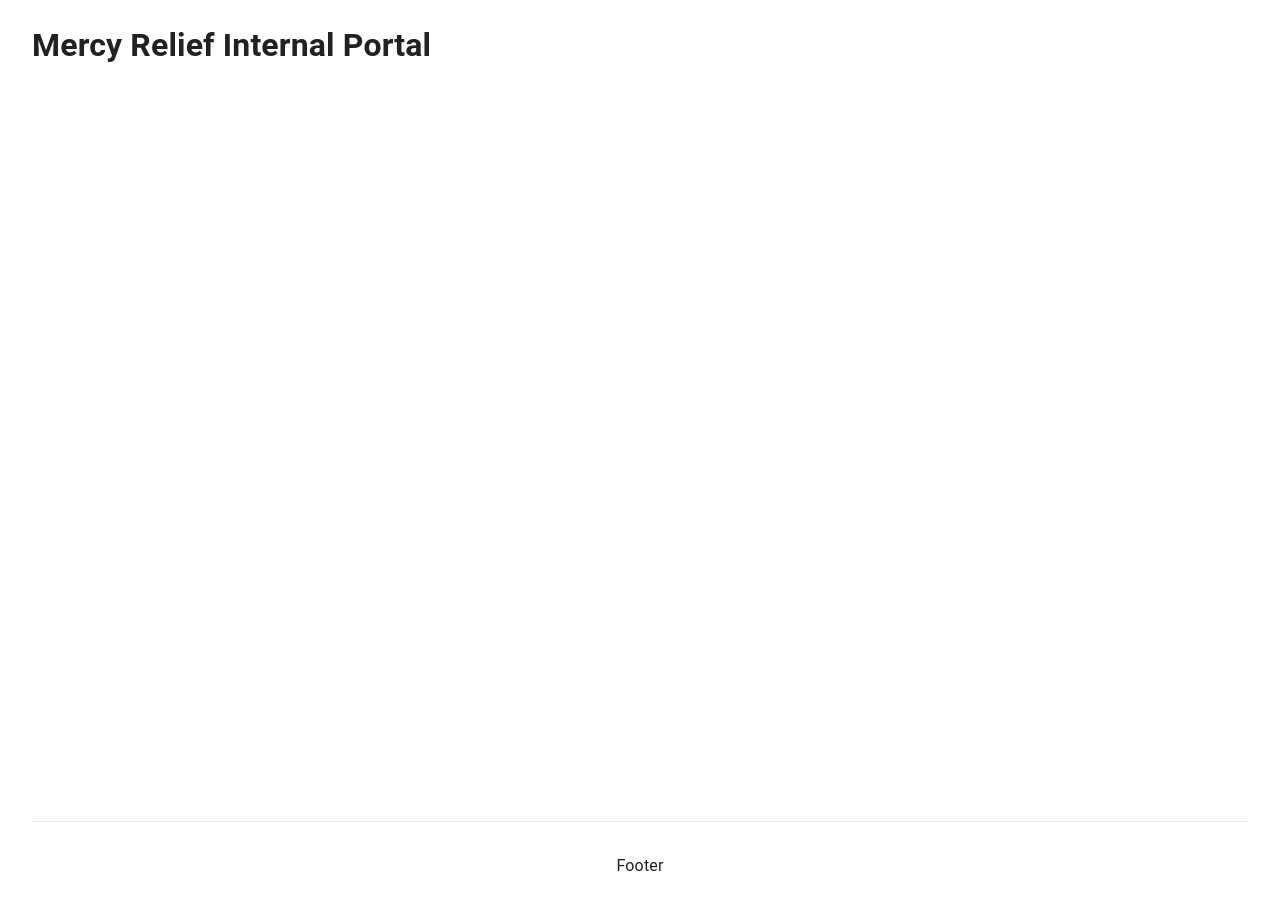
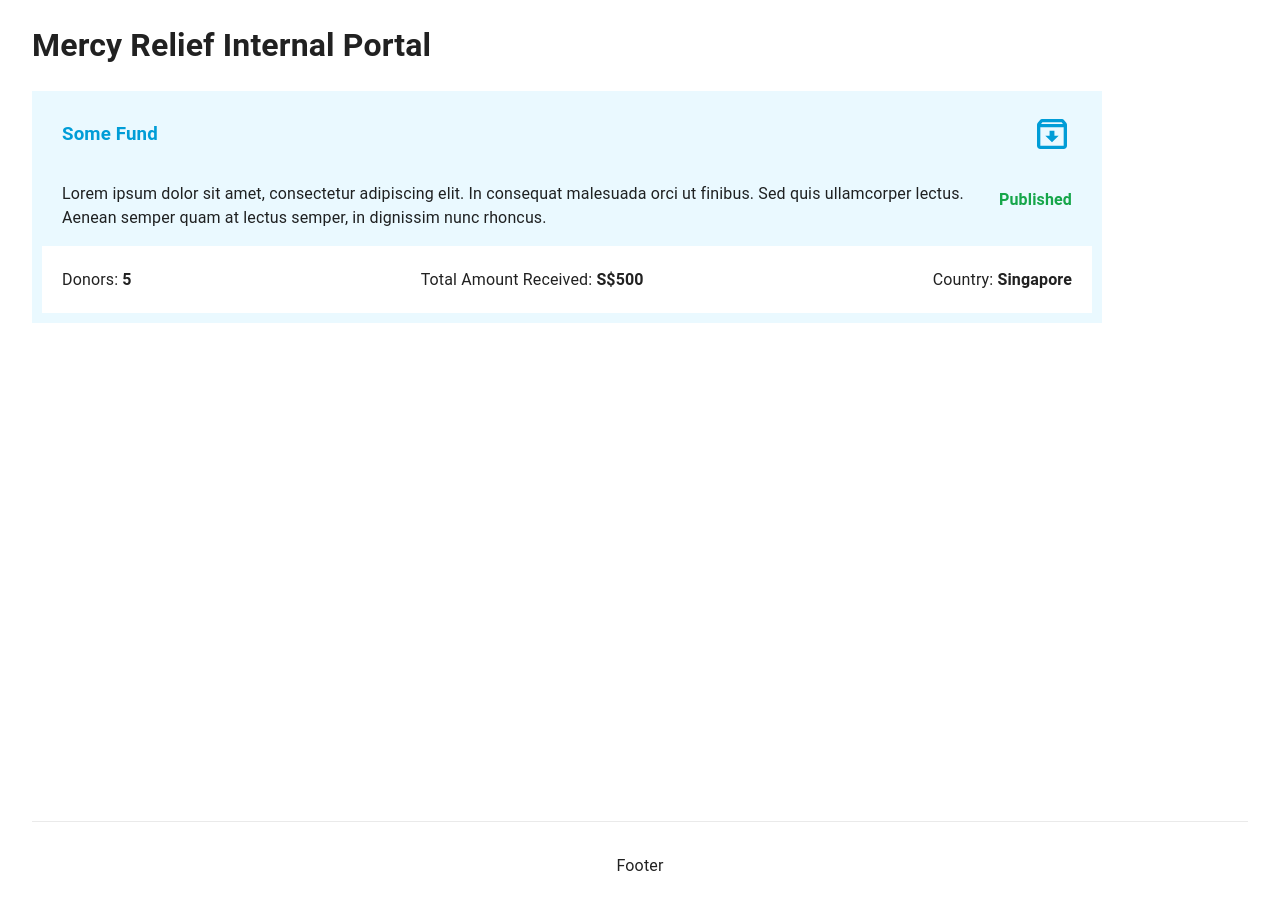
Before and after one commit to dsc-project-mr/mr-fe-internal, a Next.js app: page / in a window 1280 px wide. Built offline with nearby package versions, Linux system fonts and the light colour scheme.

Commit message:
Added Campaign list item

```diff
--- /dev/null
+++ b/components/CampaignListItem/index.tsx
@@ -0,0 +1,112 @@
+import ArchiveOutlinedIcon from '@mui/icons-material/ArchiveOutlined'
+import { Box} from '@mui/material'
+
+const styledmainbox = {
+  display: 'flex',
+  flexDirection: 'column',
+  width: '1070px',
+  height: '100%',
+  padding: '10px',
+  backgroundColor: '#EAF9FF',
+}
+
+const styledmainbody = {
+  display: 'flex',
+  flexDirection: 'column',
+  justifyContent: 'space-between',
+  padding: '0px 20px 0px 20px',
+}
+
+const styledbottombox = {
+  display: 'flex',
+  flex: 'auto',
+  flexDirection: 'row',
+  justifyContent: 'space-between',
+  alignItems: 'center',
+  width: '100%',
+  height: '67px',
+  backgroundColor: '#FFFFFF',
+  padding: '0px 20px 0px 20px',
+}
+
+const styledbottomitems = {
+  display: 'flex',
+}
+
+const styledinput = {
+  fontSize: '15',
+  fontWeight: '700',
+}
+
+type Props = {
+  CampaignName: String
+  CampaignDetails: String
+  Donors: Number
+  Amount: Number
+  Country: String
+  Published: Boolean
+}
+
+const CampaignListItem = ({
+  CampaignName,
+  CampaignDetails,
+  Donors,
+  Amount,
+  Country,
+  Published,
+}: Props) => {
+  return (
+    <Box sx={styledmainbox}>
+      <Box sx={styledmainbody} className="main-body">
+        <div
+          style={{
+            display: 'flex',
+            justifyContent: 'space-between',
+            alignItems: 'center',
+            flexDirection: 'row',
+          }}
+        >
+          <h3 style={{ color: '#009DD7' }}>{CampaignName}</h3>
+          <ArchiveOutlinedIcon
+            sx={{
+              color: '#009DD7',
+              fontSize: '2.5rem',
+            }}
+          />
+        </div>
+        <div
+          style={{
+            display: 'flex',
+            justifyContent: 'space-between',
+            flexDirection: 'row',
+          }}
+        >
+          <p>{CampaignDetails}</p>
+          <h4
+            style={{
+              color: Published ? '#16A64A' : '#C7043D',
+            }}
+          >
+            {Published ? 'Published' : 'Draft'}
+          </h4>
+        </div>
+      </Box>
+      <Box sx={styledbottombox}>
+        <div style={styledbottomitems}>
+          <p>Donors:</p>&nbsp;
+          <p style={styledinput}> {Donors.toString()}</p>
+        </div>
+        <div style={styledbottomitems}>
+          <p>Total Amount Received: </p>&nbsp;
+          <p style={styledinput}>S${Amount.toString()}</p>
+        </div>
+        <div style={styledbottomitems}>
+          <p>Country: </p>&nbsp;
+          <p style={styledinput}>{Country}</p>
+        </div>
+      </Box>
+    </Box>
+  )
+}
+
+export default CampaignListItem
--- a/pages/index.tsx
+++ b/pages/index.tsx
@@ -1,9 +1,18 @@
+import CampaignListItem from 'components/CampaignListItem'
 import type { NextPage } from 'next'
 
 const Home: NextPage = () => {
   return (
     <div>
       <h1>Mercy Relief Internal Portal</h1>
+      <CampaignListItem
+        CampaignName="Some Fund"
+        CampaignDetails="Lorem ipsum dolor sit amet, consectetur adipiscing elit. In consequat malesuada orci ut finibus. Sed quis ullamcorper lectus. Aenean semper quam at lectus semper, in dignissim nunc rhoncus."
+        Donors={5}
+        Amount={500}
+        Country="Singapore"
+        Published={true}
+      />
     </div>
   )
 }
```
